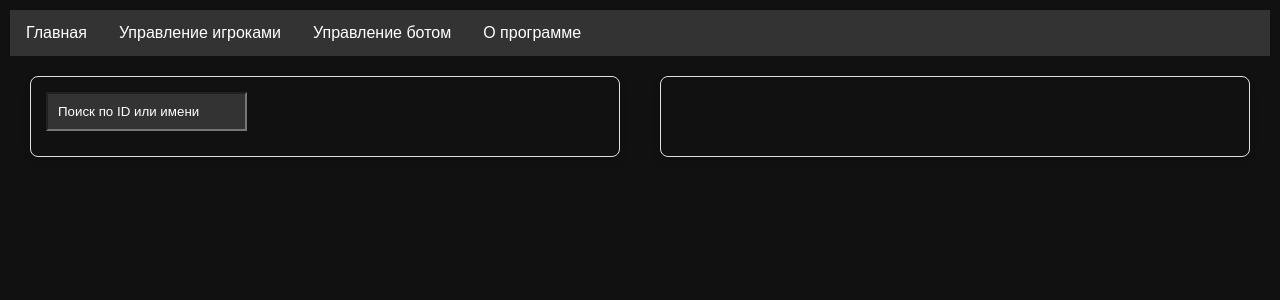
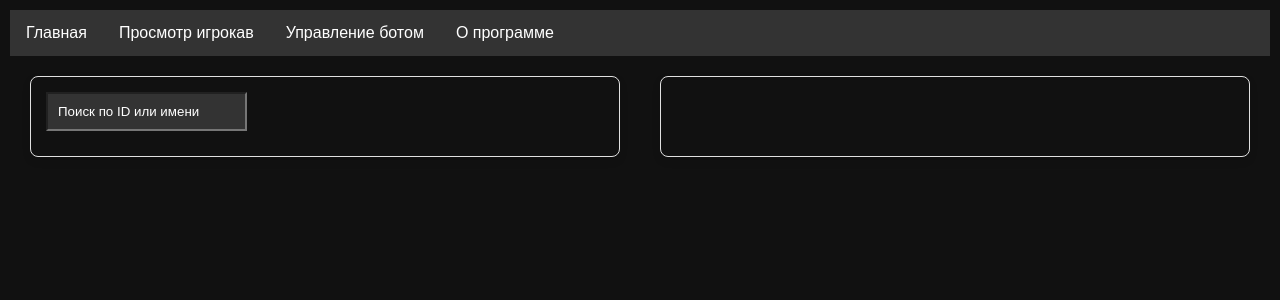
Before and after one commit to AngelsAndDemonsDM/DM-Bot-server, a Python web app: template Code.DM-Bot/templates/player.html in a window 1280 px wide. Shown: the top 300 px of the page. Run offline with Jinja, Linux system fonts and the light colour scheme; the template is opened without the code that fills it, so the values that code supplies are empty; some libraries are stand-ins or nearby versions.

Commit message:
rename player page

```diff
--- a/Code.DM-Bot/templates/about.html
+++ b/Code.DM-Bot/templates/about.html
@@ -11,7 +11,7 @@
 <body>
     <ul>
         <li><a href="/">Главная</a></li>
-        <li><a href="/player">Управление игроками</a></li>
+        <li><a href="/player">Просмотр игрокав</a></li>
         <li><a href="/bot">Управление ботом</a></li>
         <li><a href="/about">О программе</a></li>
     </ul>
--- a/Code.DM-Bot/templates/bot.html
+++ b/Code.DM-Bot/templates/bot.html
@@ -27,7 +27,7 @@
 <body>
     <ul>
         <li><a href="/">Главная</a></li>
-        <li><a href="/player">Управление игроками</a></li>
+        <li><a href="/player">Просмотр игрокав</a></li>
         <li><a href="/bot">Управление ботом</a></li>
         <li><a href="/about">О программе</a></li>
     </ul>
--- a/Code.DM-Bot/templates/index.html
+++ b/Code.DM-Bot/templates/index.html
@@ -11,7 +11,7 @@
 <body>
     <ul>
         <li><a href="/">Главная</a></li>
-        <li><a href="/player">Управление игроками</a></li>
+        <li><a href="/player">Просмотр игрокав</a></li>
         <li><a href="/bot">Управление ботом</a></li>
         <li><a href="/about">О программе</a></li>
     </ul>
--- a/Code.DM-Bot/templates/player.html
+++ b/Code.DM-Bot/templates/player.html
@@ -3,7 +3,7 @@
 
 <head>
     <meta charset="UTF-8">
-    <title>Управление игроками</title>
+    <title>Просмотр игрокав</title>
 
     <link rel="stylesheet" type="text/css" href="{{ url_for('static', filename='style.css') }}">
 
@@ -56,7 +56,7 @@
 <body>
     <ul>
         <li><a href="/">Главная</a></li>
-        <li><a href="/player">Управление игроками</a></li>
+        <li><a href="/player">Просмотр игрокав</a></li>
         <li><a href="/bot">Управление ботом</a></li>
         <li><a href="/about">О программе</a></li>
     </ul>
@@ -64,15 +64,11 @@
     <div class="container">
         <div class="input-column card card-content">
             <input type="text" id="searchInput" placeholder="Поиск по ID или имени">
-            <div id="playerButtons" class="player-buttons-container">
-                <!-- Кнопки для управления игроками будут отображаться здесь -->
-            </div>
+            <div id="playerButtons" class="player-buttons-container"></div>
         </div>
 
         <div class="output-column card card-content">
-            <div id="playerInfo">
-                <!-- Информация о выбранном игроке будет отображаться здесь -->
-            </div>
+            <div id="playerInfo"></div>
         </div>
     </div>
 
```
